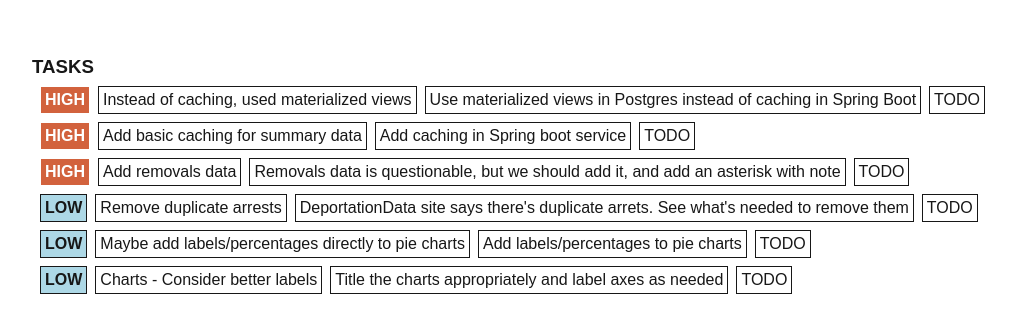
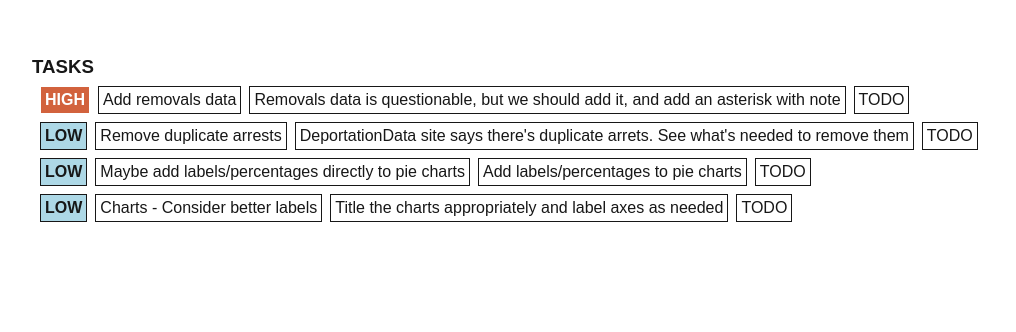
Before and after one commit to warriorpostman/look-ice-web, a Next.js app: page / in a window 1280 px wide. Shown: the part 852-1184 px from the top of the page, without its empty margins (0-1016 px from the left). After the commit the page ends 1114 px from the top, so only its background shows below. Built offline with nearby package versions, Linux system fonts and the light colour scheme.

Commit message:
added materialized views

```diff
--- a/src/app/layout.js
+++ b/src/app/layout.js
@@ -40,18 +40,6 @@ export default function RootLayout({ children }) {
             <>
                 <h3>TASKS</h3>
                 <ProjectTask
-                    title="Instead of caching, used materialized views"
-                    description="Use materialized views in Postgres instead of caching in Spring Boot"
-                    urgency="HIGH"
-                    status="TODO"
-                />
-                <ProjectTask
-                    title="Add basic caching for summary data"
-                    description="Add caching in Spring boot service"
-                    urgency="HIGH"
-                    status="TODO"
-                />
-                <ProjectTask
                     title="Add removals data"
                     description="Removals data is questionable, but we should add it, and add an asterisk with note"
                     urgency="HIGH"
```
